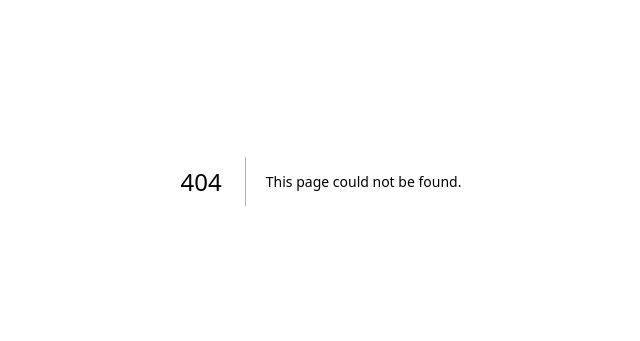
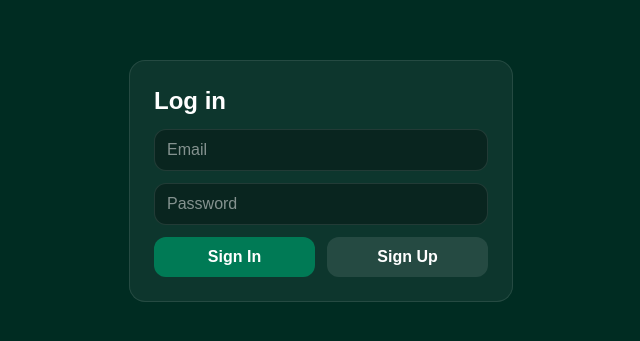
Before and after one commit to BradyF0126/all-in-or-fold, a Next.js app: page /login in a window 1280 px wide. Before the commit this address had no page. Shown: the part 219-560 px from the top of the page, without its empty margins (319-959 px from the left). Built offline with nearby package versions, Linux system fonts and the light colour scheme; no server answers.

Commit message:
Add login page with sign in and sign up functionality

```diff
--- /dev/null
+++ b/src/app/login/page.tsx
@@ -0,0 +1,61 @@
+"use client";
+
+import { useState } from "react";
+import { supabase } from "@/lib/supabaseClient";
+import { useRouter } from "next/navigation";
+
+export default function LoginPage() {
+  const router = useRouter();
+  const [email, setEmail] = useState("");
+  const [pw, setPw] = useState("");
+  const [msg, setMsg] = useState("");
+
+  async function signUp() {
+    setMsg("");
+    const { error } = await supabase.auth.signUp({ email, password: pw });
+    if (error) return setMsg(error.message);
+    setMsg("Check your email to confirm (if confirmations are on).");
+  }
+
+  async function signIn() {
+    setMsg("");
+    const { error } = await supabase.auth.signInWithPassword({ email, password: pw });
+    if (error) return setMsg(error.message);
+    router.push("/");
+  }
+
+  return (
+    <main className="min-h-screen bg-emerald-950 text-white flex items-center justify-center px-4">
+      <div className="w-full max-w-sm space-y-3 bg-white/5 p-6 rounded-2xl border border-white/10">
+        <h1 className="text-2xl font-extrabold">Log in</h1>
+
+        <input
+          className="w-full rounded-xl bg-black/30 border border-white/10 px-3 py-2"
+          placeholder="Email"
+          value={email}
+          onChange={(e) => setEmail(e.target.value)}
+          autoComplete="email"
+        />
+        <input
+          className="w-full rounded-xl bg-black/30 border border-white/10 px-3 py-2"
+          placeholder="Password"
+          type="password"
+          value={pw}
+          onChange={(e) => setPw(e.target.value)}
+          autoComplete="current-password"
+        />
+
+        {msg && <div className="text-white/80 text-sm">{msg}</div>}
+
+        <div className="grid grid-cols-2 gap-3">
+          <button onClick={signIn} className="rounded-xl bg-emerald-700 py-2 font-bold">
+            Sign In
+          </button>
+          <button onClick={signUp} className="rounded-xl bg-white/10 py-2 font-bold">
+            Sign Up
+          </button>
+        </div>
+      </div>
+    </main>
+  );
+}
```
